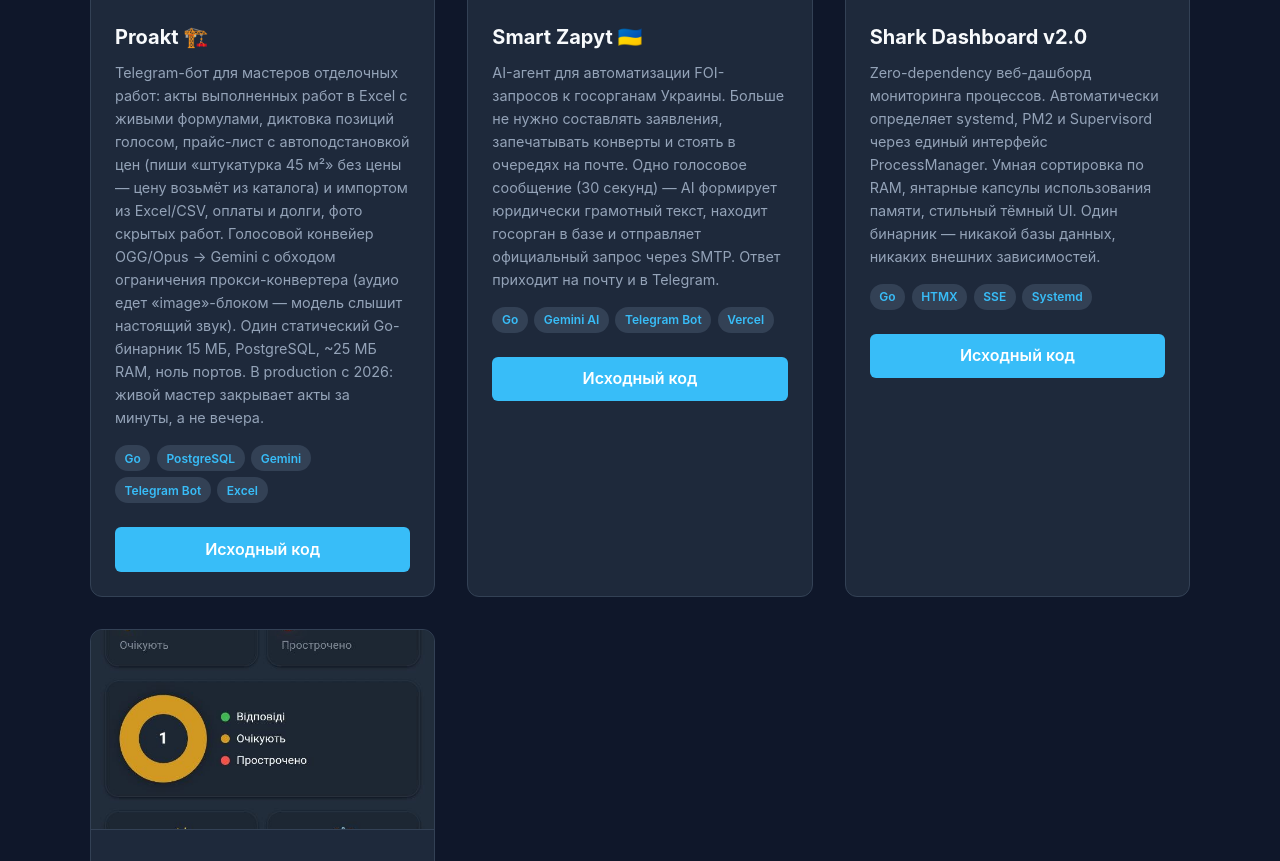
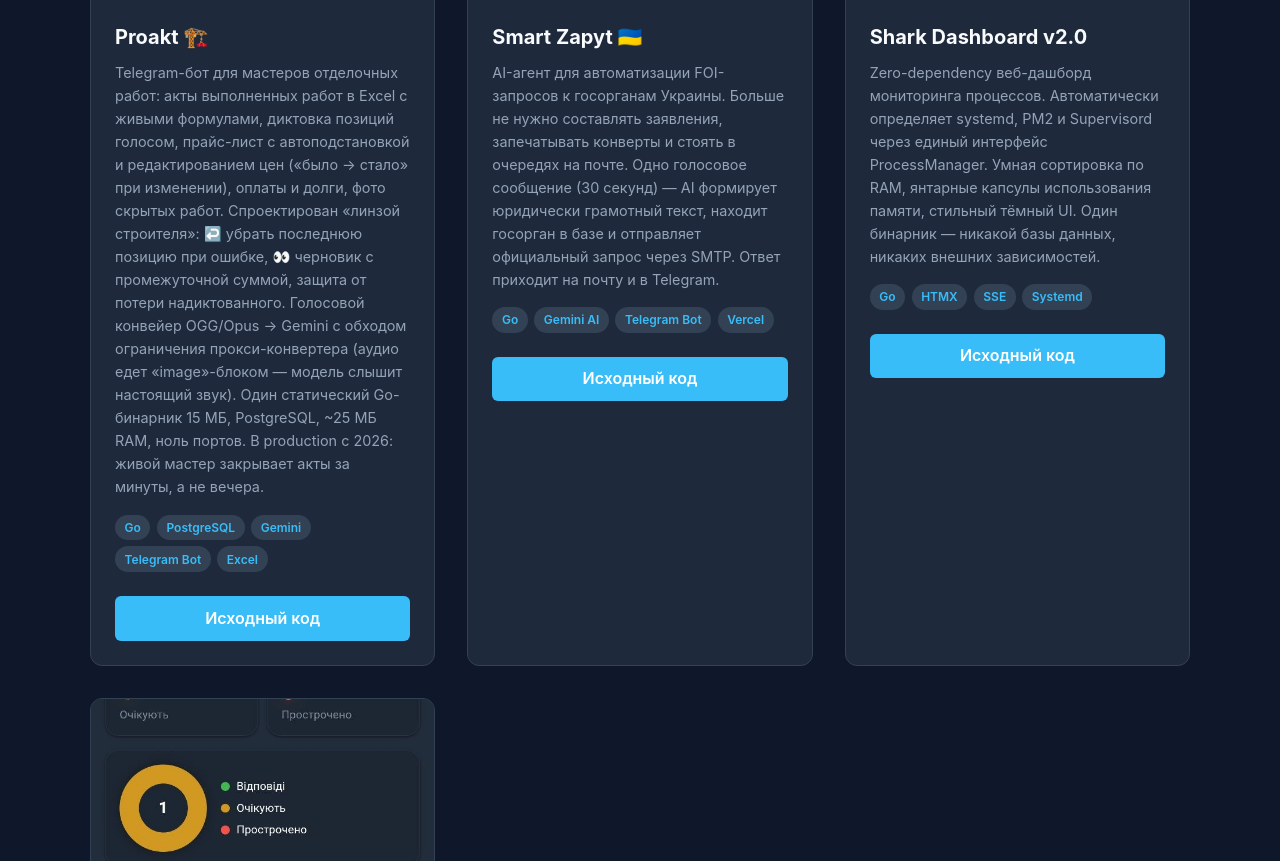
Before and after one commit to Sereban-glitch/Sereban-glitch.github.io, a plain HTML site: page index.html in a window 1280 px wide. Shown: the part 975-1836 px from the top of the page. Drawn offline with Linux system fonts and the light colour scheme.

Commit message:
Proakt v0.3.5: редактирование цен и контроль черновика (линза строителя) в карточке

```diff
--- a/index.html
+++ b/index.html
@@ -224,7 +224,7 @@
                     <img class="card-img" src="assets/proakt_cover.jpg" alt="Proakt — Telegram бот строителя">
                     <div class="card-body">
                         <h2>Proakt 🏗️</h2>
-                        <p>Telegram-бот для мастеров отделочных работ: акты выполненных работ в Excel с живыми формулами, диктовка позиций голосом, прайс-лист с автоподстановкой цен (пиши «штукатурка 45 м²» без цены — цену возьмёт из каталога) и импортом из Excel/CSV, оплаты и долги, фото скрытых работ. Голосовой конвейер OGG/Opus → Gemini с обходом ограничения прокси-конвертера (аудио едет «image»-блоком — модель слышит настоящий звук). Один статический Go-бинарник 15 МБ, PostgreSQL, ~25 МБ RAM, ноль портов. В production с 2026: живой мастер закрывает акты за минуты, а не вечера.</p>
+                        <p>Telegram-бот для мастеров отделочных работ: акты выполненных работ в Excel с живыми формулами, диктовка позиций голосом, прайс-лист с автоподстановкой и редактированием цен («было → стало» при изменении), оплаты и долги, фото скрытых работ. Спроектирован «линзой строителя»: ↩️ убрать последнюю позицию при ошибке, 👀 черновик с промежуточной суммой, защита от потери надиктованного. Голосовой конвейер OGG/Opus → Gemini с обходом ограничения прокси-конвертера (аудио едет «image»-блоком — модель слышит настоящий звук). Один статический Go-бинарник 15 МБ, PostgreSQL, ~25 МБ RAM, ноль портов. В production с 2026: живой мастер закрывает акты за минуты, а не вечера.</p>
                         <div class="tags">
                             <span class="tag">Go</span>
                             <span class="tag">PostgreSQL</span>
```
